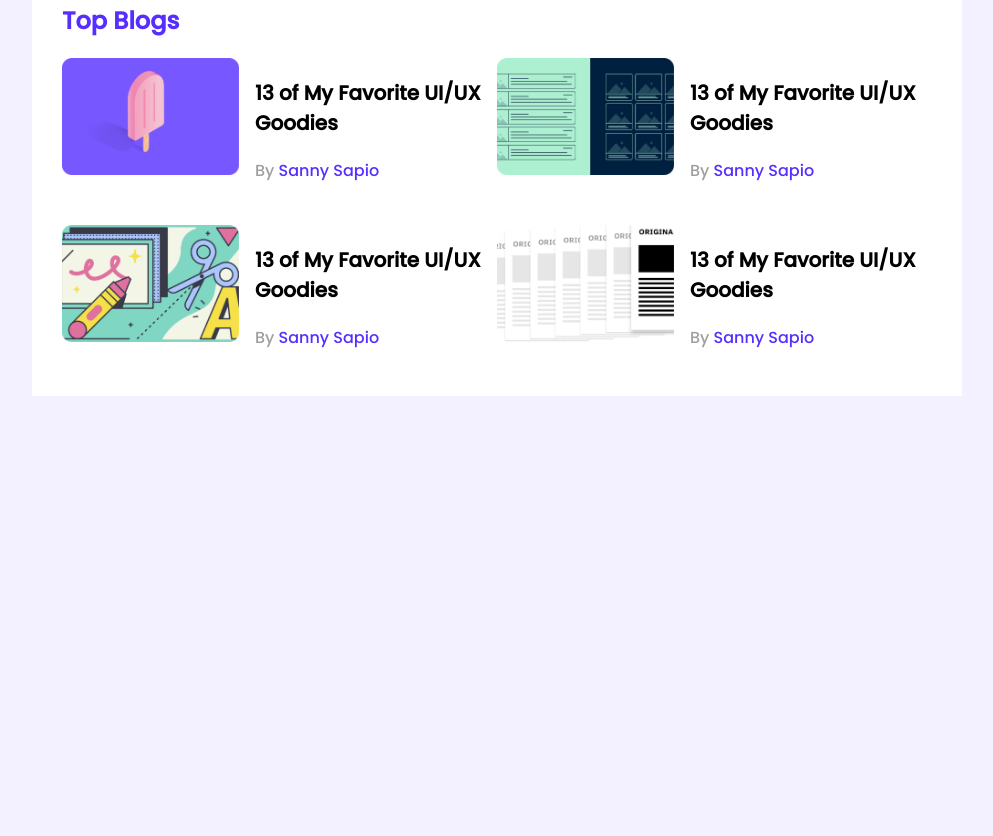
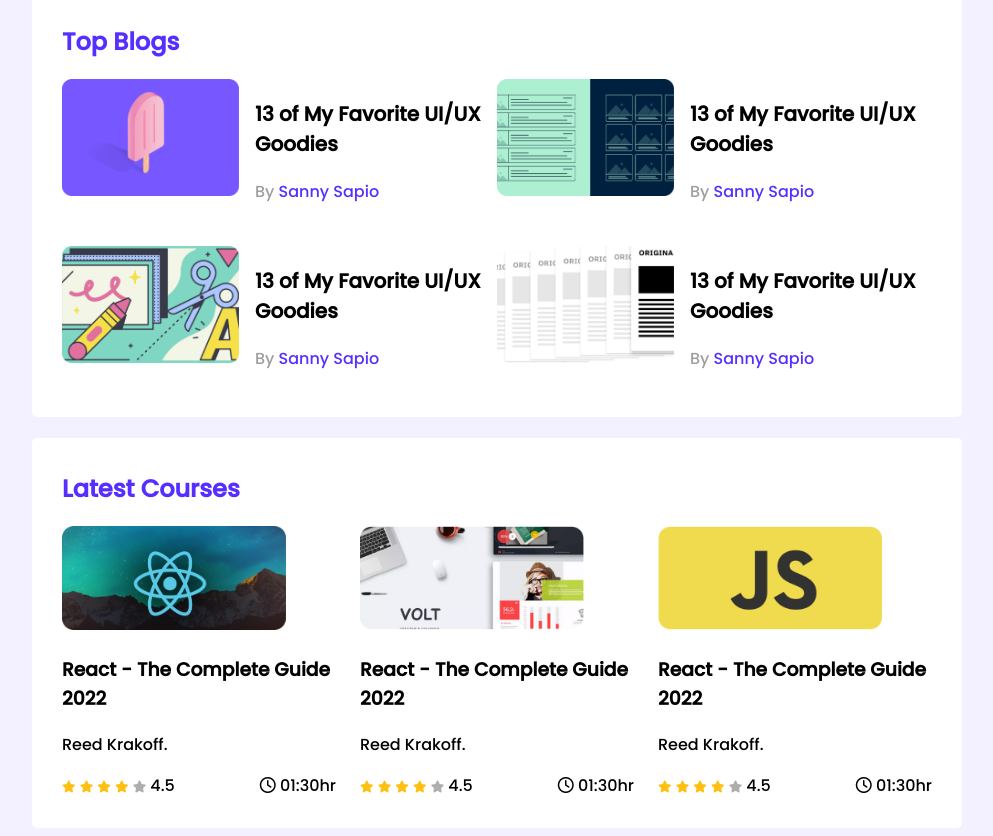
Before and after one commit to musfiqur552608/Leader-board, a plain HTML site: page index.html in a window 1280 px wide. Shown: the part 308-1144 px from the top of the page, without its empty margins (143-1136 px from the left). Before the commit the page ends 800 px from the top, so only its background shows below. Drawn offline with Linux system fonts and the light colour scheme.

Commit message:
media queries

```diff
--- a/index.html
+++ b/index.html
@@ -1,12 +1,15 @@
 <!DOCTYPE html>
 <html lang="en">
+
 <head>
     <meta charset="UTF-8">
     <meta http-equiv="X-UA-Compatible" content="IE=edge">
     <meta name="viewport" content="width=device-width, initial-scale=1.0">
     <title>Leader Board</title>
+    <script src="https://kit.fontawesome.com/dac12dc9b2.js" crossorigin="anonymous"></script>
     <link rel="stylesheet" href="styles/style.css">
 </head>
+
 <body>
     <!-- header start -->
     <header>
@@ -88,6 +91,91 @@
                 </div>
             </div>
         </section>
+        <!-- latest courses  -->
+        <section class="container">
+            <h2 class="section-title">Latest Courses</h2>
+            <div class="courses">
+                <div class="course">
+                    <div class="course-banner">
+                        <img src="images/courses/course-1.png" alt="">
+                    </div>
+                    <div class="course-detail">
+                        <h3 class="course-title">
+                            React - The Complete Guide 2022
+                        </h3>
+                        <p class="course-author">Reed Krakoff.</p>
+                        <div class="course-info">
+                            <div>
+                                <i class="fa-solid fa-star filled"></i>
+                                <i class="fa-solid fa-star filled"></i>
+                                <i class="fa-solid fa-star filled"></i>
+                                <i class="fa-solid fa-star filled"></i>
+                                <i class="fa-solid fa-star empty"></i>
+                                <span>4.5</span>
+                            </div>
+
+                            <div class="course-duration">
+                                <i class="fa-regular fa-clock"></i>
+                                01:30hr
+                            </div>
+                        </div>
+                    </div>
+                </div>
+                <div class="course">
+                    <div class="course-banner">
+                        <img src="images/courses/course-2.png" alt="">
+                    </div>
+                    <div class="course-detail">
+                        <h3 class="course-title">
+                            React - The Complete Guide 2022
+                        </h3>
+                        <p class="course-author">Reed Krakoff.</p>
+                        <div class="course-info">
+                            <div>
+                                <i class="fa-solid fa-star filled"></i>
+                                <i class="fa-solid fa-star filled"></i>
+                                <i class="fa-solid fa-star filled"></i>
+                                <i class="fa-solid fa-star filled"></i>
+                                <i class="fa-solid fa-star empty"></i>
+                                <span>4.5</span>
+                            </div>
+
+                            <div class="course-duration">
+                                <i class="fa-regular fa-clock"></i>
+                                01:30hr
+                            </div>
+                        </div>
+                    </div>
+                </div>
+                <div class="course">
+                    <div class="course-banner">
+                        <img src="images/courses/course-3.png" alt="">
+                    </div>
+                    <div class="course-detail">
+                        <h3 class="course-title">
+                            React - The Complete Guide 2022
+                        </h3>
+                        <p class="course-author">Reed Krakoff.</p>
+                        <div class="course-info">
+                            <div>
+                                <i class="fa-solid fa-star filled"></i>
+                                <i class="fa-solid fa-star filled"></i>
+                                <i class="fa-solid fa-star filled"></i>
+                                <i class="fa-solid fa-star filled"></i>
+                                <i class="fa-solid fa-star empty"></i>
+                                <span>4.5</span>
+                            </div>
+
+                            <div class="course-duration">
+                                <i class="fa-regular fa-clock"></i>
+                                01:30hr
+                            </div>
+                        </div>
+                    </div>
+                </div>
+            </div>
+        </section>
     </main>
 </body>
+
 </html>
--- a/styles/style.css
+++ b/styles/style.css
@@ -8,12 +8,15 @@ body{
 }
 main{
     display: flex;
-    justify-content: center;
+    flex-direction: column;
+    align-items: center;
 }
 .container{
     background-color: #FFFFFF;
     width: 870px;
     padding: 30px;
+    margin-top: 21px;
+    border-radius: 5px;
 }
 hr{
     border: 1px solid #D1D1D1;
@@ -76,3 +79,55 @@ hr{
     font-size: 16px;
     color: #562EFF;
 }
+
+/* courses style */
+.courses{
+    display: grid;
+    grid-template-columns: repeat(3, 1fr);
+    grid-column-gap: 24px;
+}
+.course .course-banner img{
+    width: 224px;
+    height: 104px;
+}
+.course-info{
+    display: flex;
+    align-items: center;
+    justify-content: space-between;
+}
+.fa-star{
+    font-size: 12px;
+}
+.fa-star.filled{
+    color: #FFC014;
+}
+.fa-star.empty{
+    color: #AEAEAE;
+}
+
+/* Media Queries */
+
+/* Mobile Devices */
+@media only screen and (max-width:688px){
+    .container{
+        width: 100%;
+    }
+    .players, .blogs, .courses{
+        grid-template-columns: repeat(1, 1fr);
+    }
+    .player, .blog{
+        flex-direction: column;
+    }
+
+}
+
+/* tablet devices */
+@media only screen and (min-width:689px) and (max-width:992px){
+    .container{
+        width: 100%;
+    }
+    .players, .blogs, .courses{
+        grid-template-columns: repeat(2, 1fr);
+    }
+
+}
```
